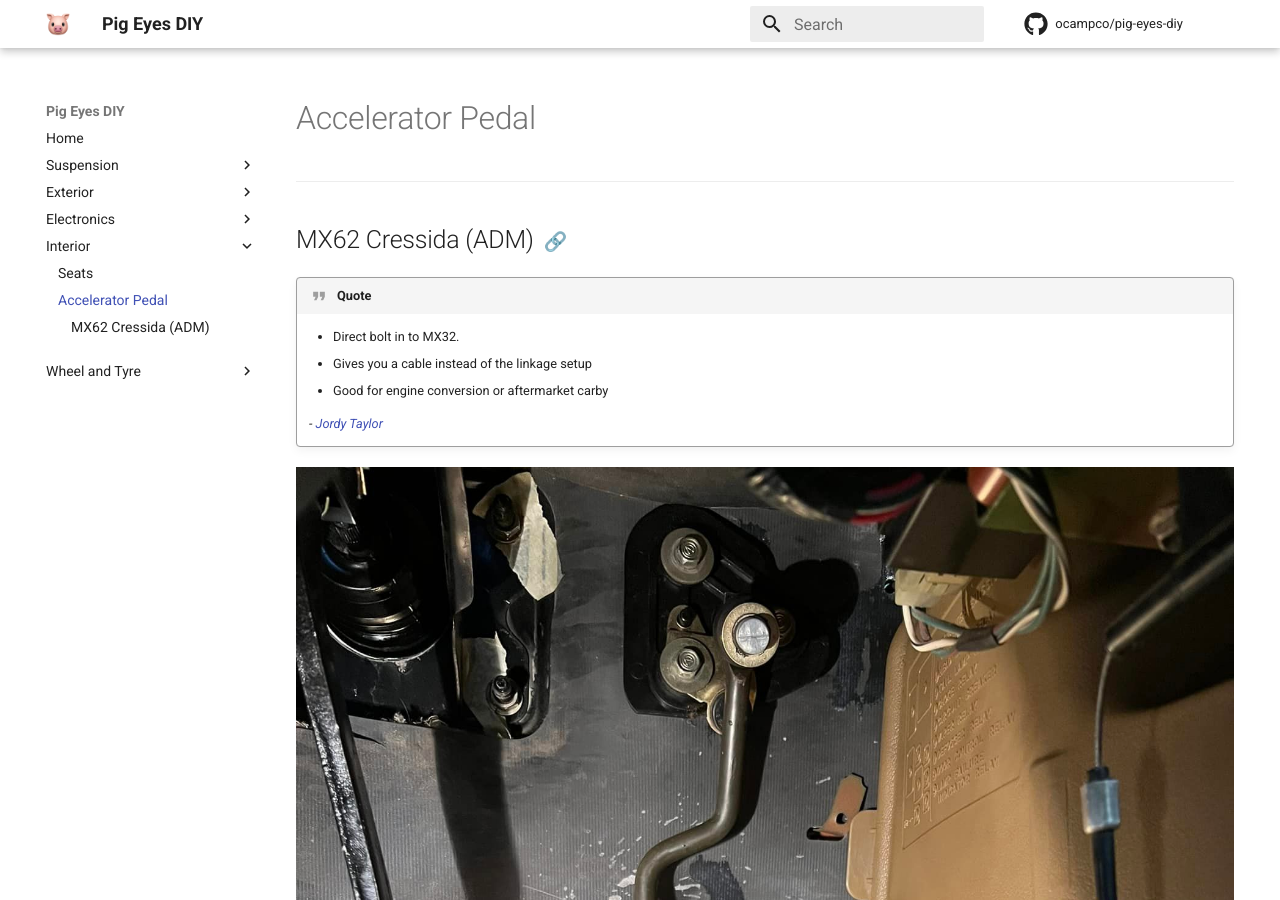
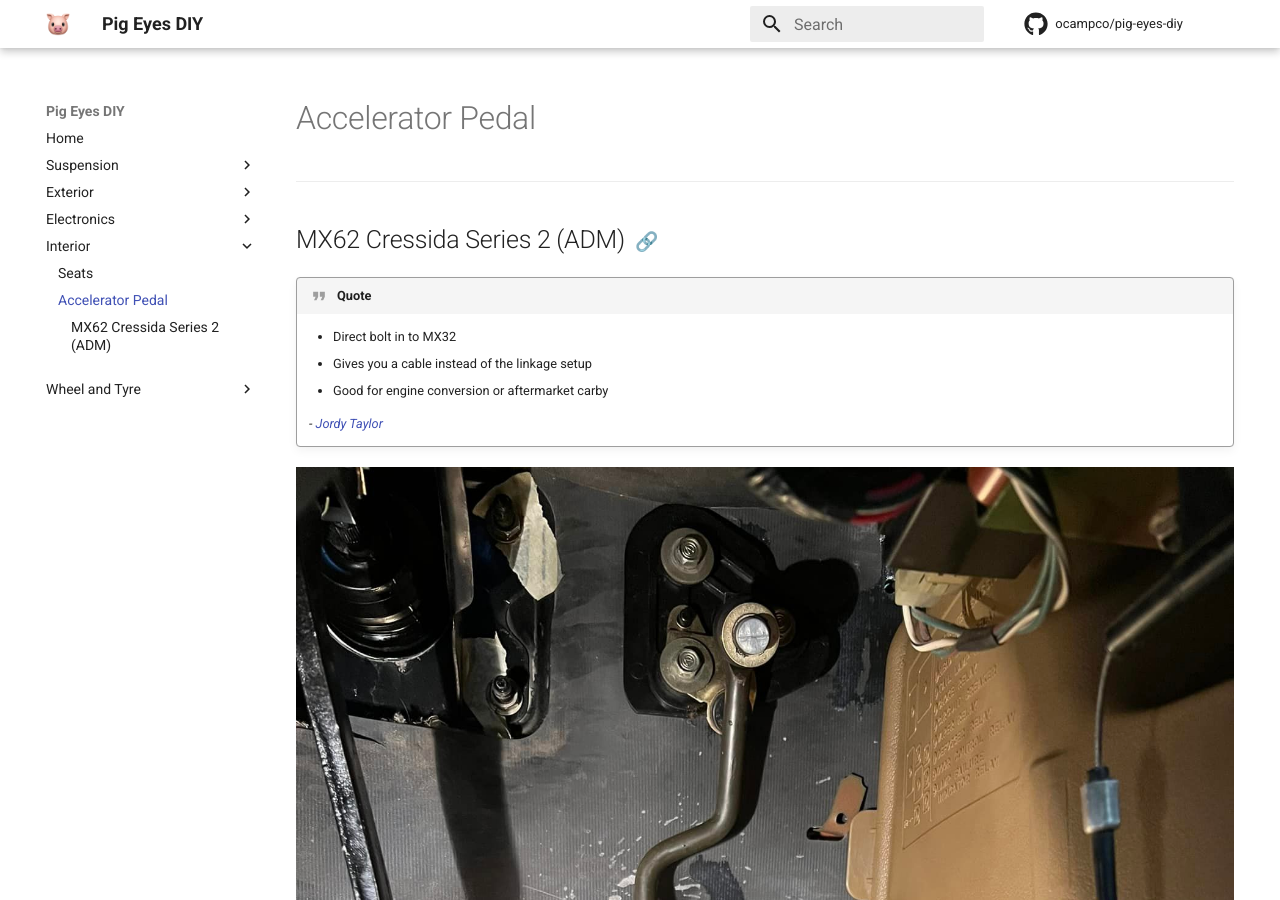
Before and after one commit to ocampco/pig-eyes-diy, an MkDocs documentation site: the page built from docs/interior/accelerator-pedal.md, in a window 1280 px wide and 900 px high. Built offline with MkDocs 1.6.1 and Material for MkDocs 9.7.7, drawn with Linux system fonts in a browser that asks for light colours; comment, search, counter and statistics services are not loaded.

Commit message:
Specify series

```diff
--- a/docs/interior/accelerator-pedal.md
+++ b/docs/interior/accelerator-pedal.md
@@ -6,10 +6,10 @@
 
 ---
 
-## MX62 Cressida (ADM)
+## MX62 Cressida Series 2 (ADM)
 
 !!! quote
-    - Direct bolt in to MX32.
+    - Direct bolt in to MX32
     - Gives you a cable instead of the linkage setup
     - Good for engine conversion or aftermarket carby
 
```
